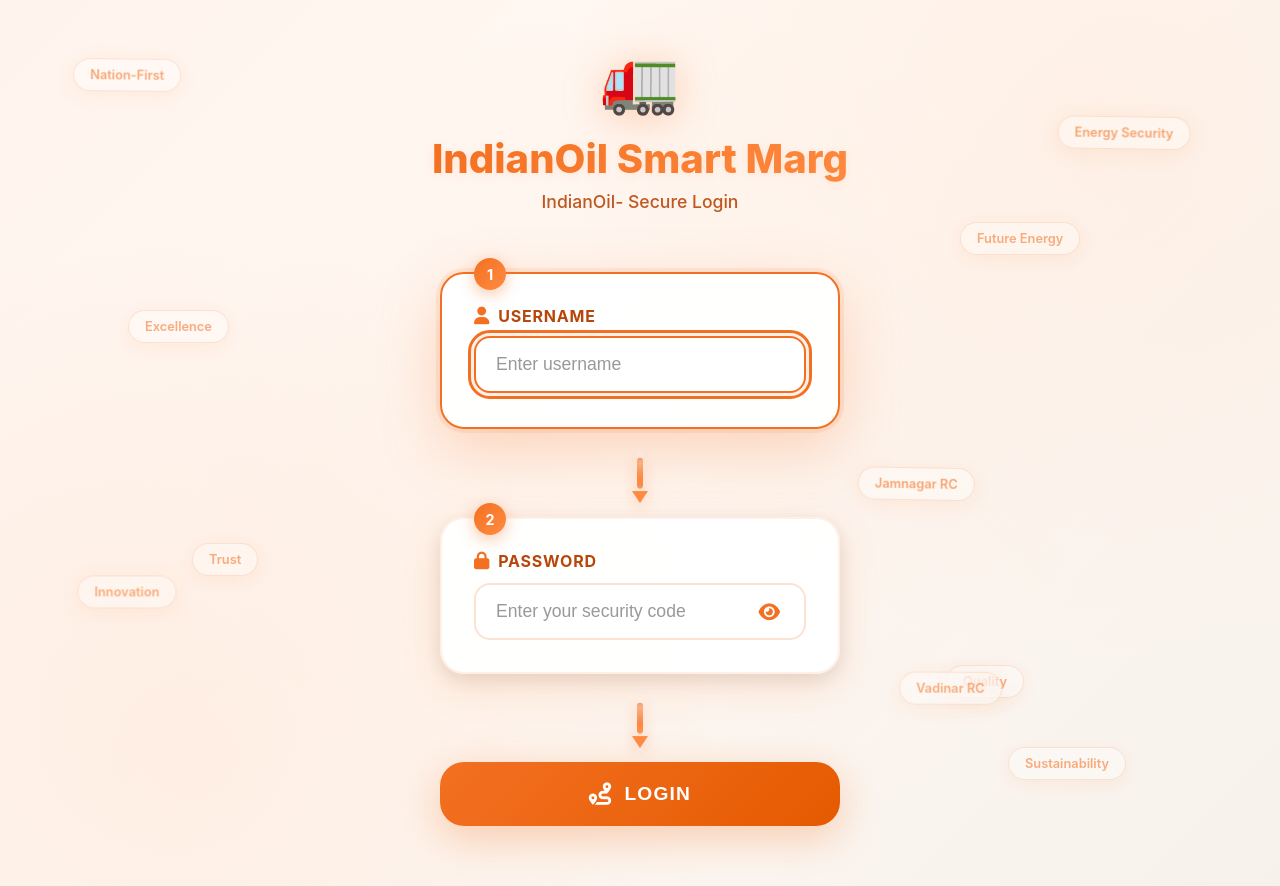
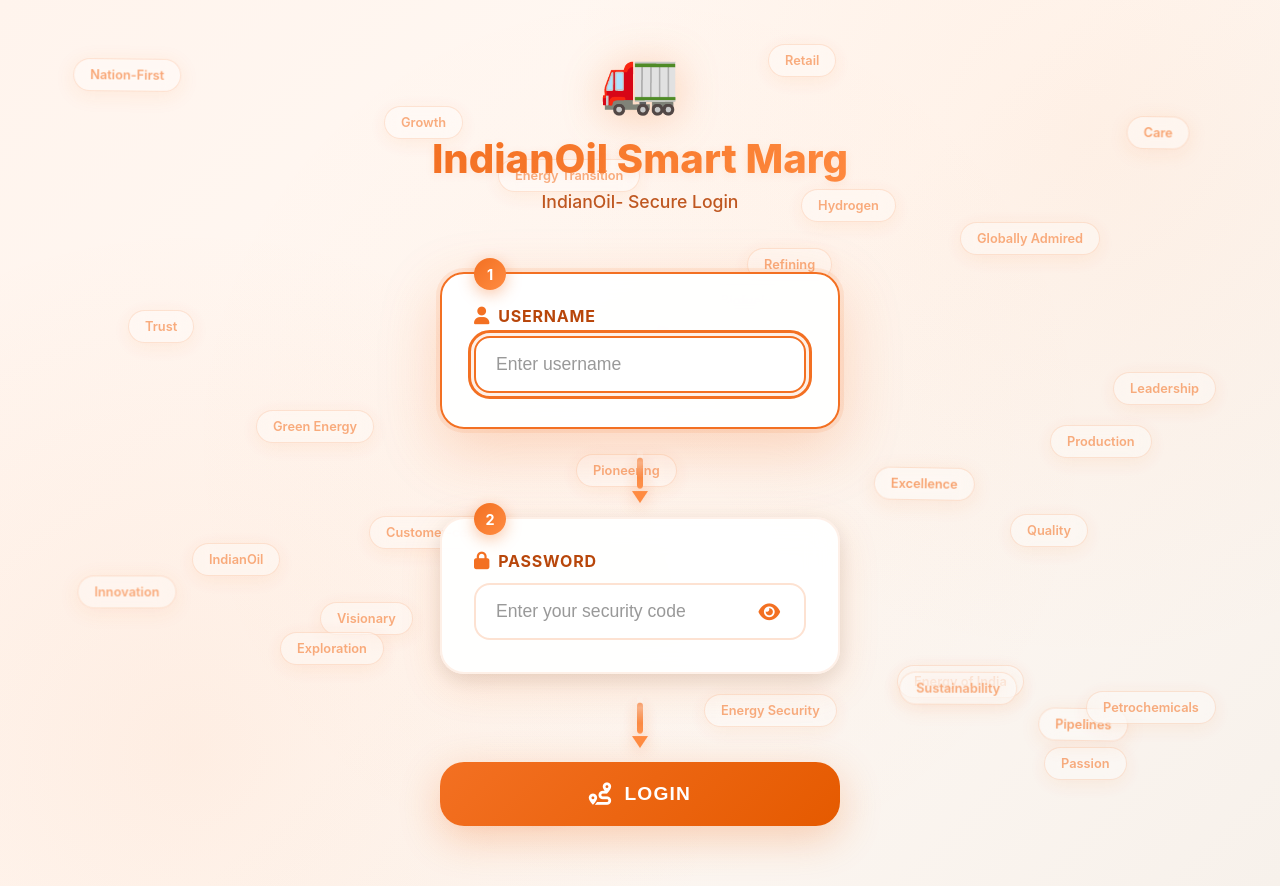
Before and after one commit to kiran20-20/traial_1, a Flask app: page /login in a window 1280 px wide. Run offline with Flask 3, Linux system fonts and the light colour scheme.

Commit message:
Update login.html

```diff
--- a/templates/login.html
+++ b/templates/login.html
@@ -85,7 +85,7 @@
             }
         }
 
-        /* Bubble positioning with better distribution */
+        /* Enhanced Bubble positioning with more bubbles */
         .bubble-1 { top: 8%; left: 5%; animation-delay: 0s; }
         .bubble-2 { top: 15%; right: 8%; animation-delay: 3s; }
         .bubble-3 { top: 65%; left: 6%; animation-delay: 6s; }
@@ -96,6 +96,26 @@
         .bubble-8 { top: 25%; left: 75%; animation-delay: 21s; }
         .bubble-9 { top: 55%; right: 25%; animation-delay: 2s; }
         .bubble-10 { bottom: 20%; left: 70%; animation-delay: 5s; }
+        .bubble-11 { top: 12%; left: 30%; animation-delay: 8s; }
+        .bubble-12 { top: 42%; right: 5%; animation-delay: 11s; }
+        .bubble-13 { bottom: 45%; left: 45%; animation-delay: 14s; }
+        .bubble-14 { top: 68%; left: 25%; animation-delay: 17s; }
+        .bubble-15 { bottom: 8%; left: 35%; animation-delay: 20s; }
+        .bubble-16 { top: 28%; right: 35%; animation-delay: 23s; }
+        .bubble-17 { top: 82%; left: 80%; animation-delay: 1s; }
+        .bubble-18 { bottom: 60%; right: 45%; animation-delay: 4s; }
+        .bubble-19 { top: 5%; left: 60%; animation-delay: 7s; }
+        .bubble-20 { bottom: 25%; right: 70%; animation-delay: 10s; }
+        .bubble-21 { top: 48%; left: 82%; animation-delay: 13s; }
+        .bubble-22 { top: 78%; right: 5%; animation-delay: 16s; }
+        .bubble-23 { bottom: 50%; left: 20%; animation-delay: 19s; }
+        .bubble-24 { top: 32%; left: 55%; animation-delay: 22s; }
+        .bubble-25 { bottom: 75%; right: 30%; animation-delay: 25s; }
+        .bubble-26 { top: 18%; right: 50%; animation-delay: 28s; }
+        .bubble-27 { bottom: 18%; left: 55%; animation-delay: 31s; }
+        .bubble-28 { top: 58%; right: 15%; animation-delay: 34s; }
+        .bubble-29 { top: 88%; left: 40%; animation-delay: 37s; }
+        .bubble-30 { bottom: 38%; right: 60%; animation-delay: 40s; }
 
         /* Main Flow Container */
         .flow-container {
@@ -521,6 +541,14 @@
             .login-button {
                 padding: 24px;
             }
+
+            /* Hide some bubbles on smaller screens to reduce clutter */
+            .bubble-11, .bubble-12, .bubble-13, .bubble-14, .bubble-15,
+            .bubble-16, .bubble-17, .bubble-18, .bubble-19, .bubble-20,
+            .bubble-21, .bubble-22, .bubble-23, .bubble-24, .bubble-25,
+            .bubble-26, .bubble-27, .bubble-28, .bubble-29, .bubble-30 {
+                display: none;
+            }
         }
 
         @media (max-width: 480px) {
@@ -564,15 +592,35 @@
     <!-- Enhanced Floating Background -->
     <div class="floating-bg-container">
         <div class="floating-text-bubble bubble-1">Nation-First</div>
-        <div class="floating-text-bubble bubble-2">Energy Security</div>
+        <div class="floating-text-bubble bubble-2">Care</div>
         <div class="floating-text-bubble bubble-3">Innovation</div>
-        <div class="floating-text-bubble bubble-4">Sustainability</div>
-        <div class="floating-text-bubble bubble-5">Excellence</div>
-        <div class="floating-text-bubble bubble-6">Trust</div>
-        <div class="floating-text-bubble bubble-7">Quality</div>
-        <div class="floating-text-bubble bubble-8">Future Energy</div>
-        <div class="floating-text-bubble bubble-9">Jamnagar RC</div>
-        <div class="floating-text-bubble bubble-10">Vadinar RC</div>
+        <div class="floating-text-bubble bubble-4">Passion</div>
+        <div class="floating-text-bubble bubble-5">Trust</div>
+        <div class="floating-text-bubble bubble-6">IndianOil</div>
+        <div class="floating-text-bubble bubble-7">Energy of India</div>
+        <div class="floating-text-bubble bubble-8">Globally Admired</div>
+        <div class="floating-text-bubble bubble-9">Excellence</div>
+        <div class="floating-text-bubble bubble-10">Sustainability</div>
+        <div class="floating-text-bubble bubble-11">Growth</div>
+        <div class="floating-text-bubble bubble-12">Leadership</div>
+        <div class="floating-text-bubble bubble-13">Pioneering</div>
+        <div class="floating-text-bubble bubble-14">Visionary</div>
+        <div class="floating-text-bubble bubble-15">Future-Ready</div>
+        <div class="floating-text-bubble bubble-16">Refining</div>
+        <div class="floating-text-bubble bubble-17">Pipelines</div>
+        <div class="floating-text-bubble bubble-18">Marketing</div>
+        <div class="floating-text-bubble bubble-19">Retail</div>
+        <div class="floating-text-bubble bubble-20">Exploration</div>
+        <div class="floating-text-bubble bubble-21">Production</div>
+        <div class="floating-text-bubble bubble-22">Petrochemicals</div>
+        <div class="floating-text-bubble bubble-23">Green Energy</div>
+        <div class="floating-text-bubble bubble-24">Biofuels</div>
+        <div class="floating-text-bubble bubble-25">Hydrogen</div>
+        <div class="floating-text-bubble bubble-26">Energy Transition</div>
+        <div class="floating-text-bubble bubble-27">Energy Security</div>
+        <div class="floating-text-bubble bubble-28">Quality</div>
+        <div class="floating-text-bubble bubble-29">Safety</div>
+        <div class="floating-text-bubble bubble-30">Customer-centric</div>
     </div>
 
     <!-- Alert System -->
```
